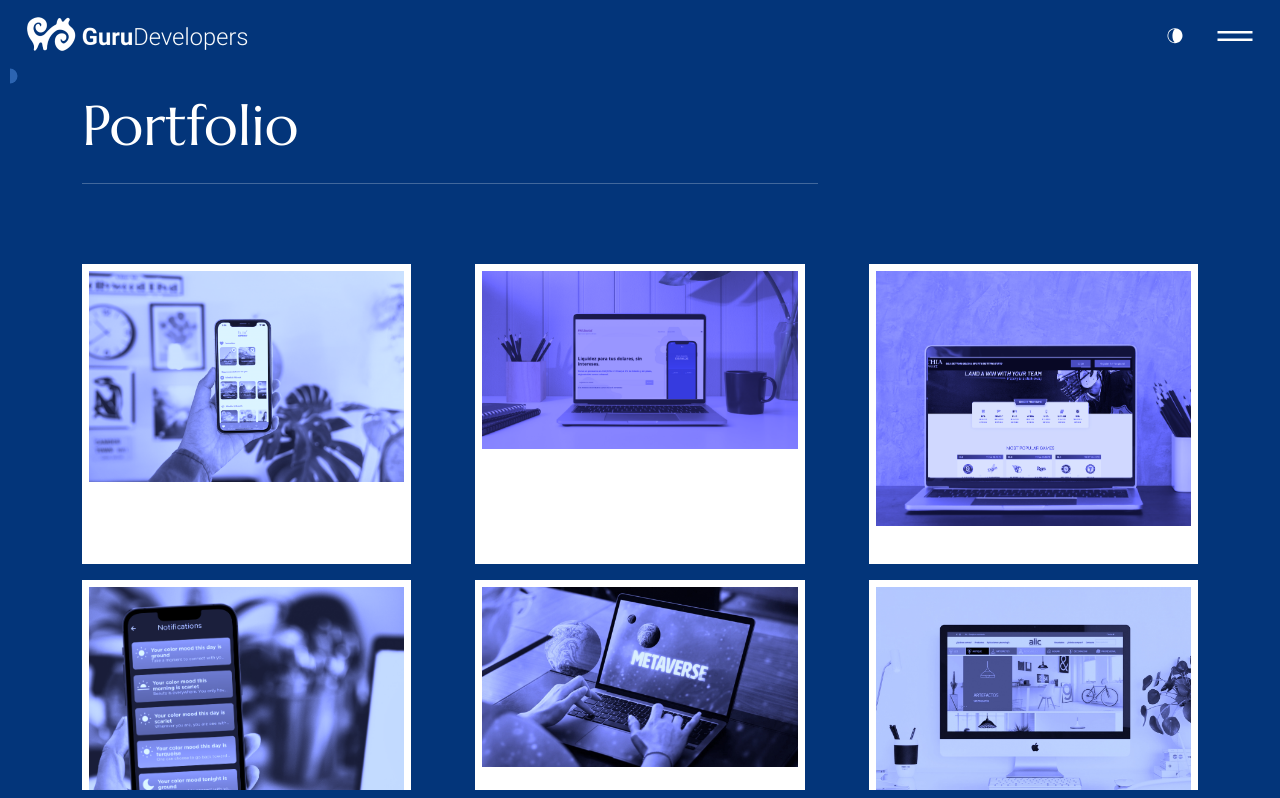
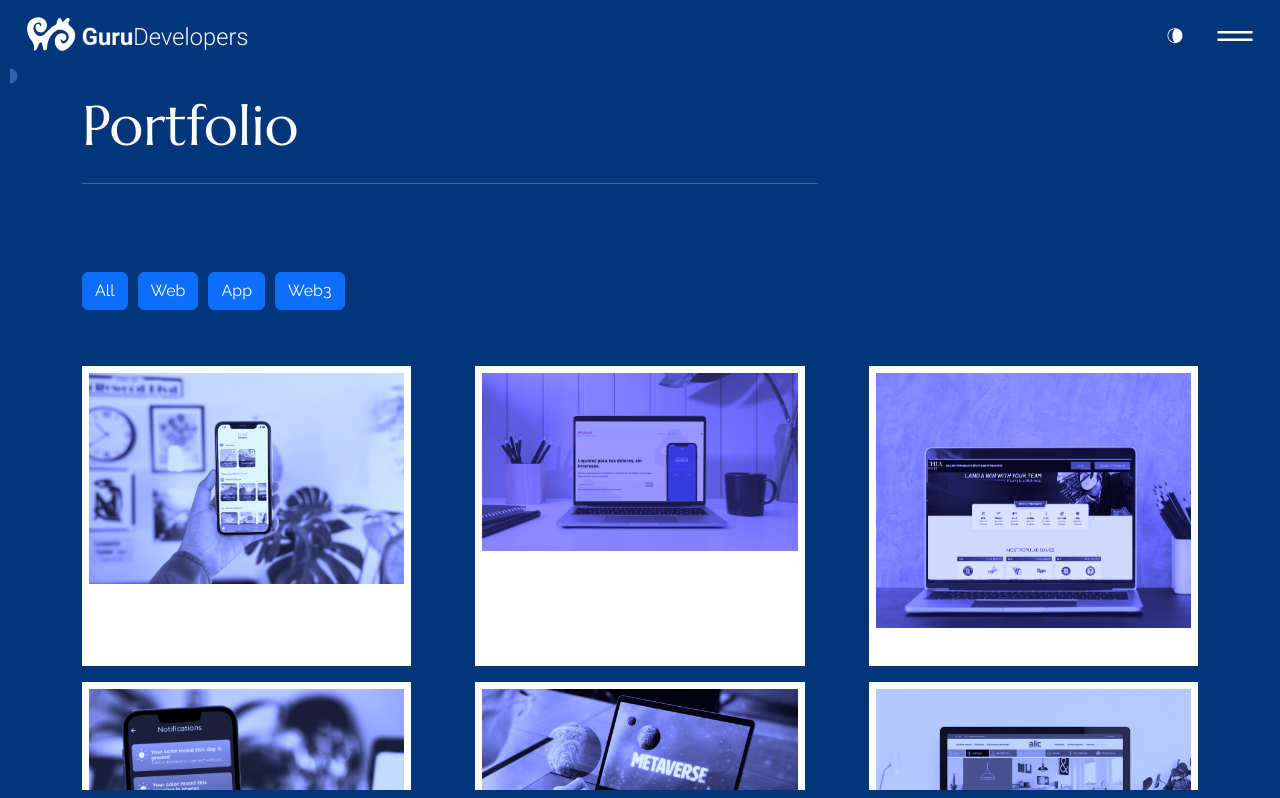
Before and after one commit to miradario/guruweb, a React (Create React App) app: page /portfolio in a window 1280 px wide. Shown: the top 798 px of the page. Built offline with nearby package versions, Linux system fonts and the light colour scheme.

Commit message:
filtered

```diff
--- a/src/content_option.js
+++ b/src/content_option.js
@@ -103,6 +103,7 @@ const services = [
 
 const dataportfolio = [
   {
+    type: "App",
     title: "Tlex Flow App",
     img: "/images/tlex-flow.png",
     weblink: "https://www.tlexflow.app/",
@@ -110,6 +111,7 @@ const dataportfolio = [
     link: "https://gurudevelopers.com.ar/wp-content/uploads/2019/10/WhatsApp-Video-2022-09-20-at-1.05.22-PM.mp4",
   },
   {
+    type: "App",
     title: "Brainbo",
     img: "/images/brainbo.png",
     desctiption: "Chromotherapy and meditation app.",
@@ -117,18 +119,21 @@ const dataportfolio = [
     weblink: "https://www.brainbo.co/",
   },
   {
+    type: "App",
     title: "Moevius",
     img: "/images/moevius.png",
     desctiption: "Music Game",
     link: "https://gurudevelopers.com.ar/wp-content/uploads/2023/02/Moevius.mp4",
   },
   {
+    type: "Web3",
     title: "Pai Social",
     desctiption: "Convert money to a len token. Website and App",
     img: "/images/pai.png",
     weblink: "https://pai.social/",
   },
   {
+    type: "Web3",
     title: "Metaverse",
     img: "/images/metaverse.jpeg",
     desctiption: "Decentraland SDK and Modeling",
@@ -136,18 +141,21 @@ const dataportfolio = [
     weblink: "https://play.decentraland.org/?position=5,-128",
   },
   {
+    type: "Web",
     title: "Eter Studio",
     img: "/images/eter.png",
     desctiption: "Virtual world company Website",
     weblink: "https://www.eter.studio/",
   },
   {
+    type: "Web",
     title: "Pithia",
     img: "/images/pithia.png",
     desctiption: "Odds and stats React Website",
     weblink: "https://www.pithiasports.com/",
   },
   {
+    type: "Web",
     title: "Alic",
     img: "/images/alic.jpeg",
     desctiption: "Ecommerce Website",
--- a/src/pages/portfolio/index.js
+++ b/src/pages/portfolio/index.js
@@ -15,6 +15,35 @@ export const Portfolio = () => {
     setLink(link);
   }
 
+  //add filter to portfolio items
+  const [filter, setFilter] = useState("all");
+  const filterItems = (filter) => {
+    setFilter(filter);
+  };
+
+  // filter portfolio items
+  const filteredItems = dataportfolio.filter((item) => {
+    if (filter === "all") {
+      return item;
+    } else if (item.type === filter) {
+      return item;
+    }
+  });
+
+  // add class when to button when filtered
+  const activeClass = (filter) => {
+    if (filter === "all") {
+      return "btn btn-primary";
+    } else if (filter === "Web") {
+      return "btn btn-primary";
+    } else if (filter === "App") {
+      return "btn btn-primary";
+    } else if (filter === "Web3") {
+      return "btn btn-primary";
+    }
+    console.log(filter);
+  };
+
   return (
     <HelmetProvider>
       <Container className="About-header">
@@ -30,6 +59,41 @@ export const Portfolio = () => {
             <hr className="t_border my-4 ml-0 text-left" />
           </Col>
         </Row>
+
+        <Row className="mb-5 mt-3 pt-md-3">
+          <Col lg="8">
+            <button
+              className="btn btn-primary "
+              style={{ marginRight: "10px" }}
+              onClick={() => filterItems("all")}
+            >
+              All
+            </button>
+            <button
+              className="btn btn-primary "
+              style={{ marginRight: "10px" }}
+              {...activeClass(filter)}
+              onClick={() => filterItems("Web")}
+            >
+              Web
+            </button>
+            <button
+              className="btn btn-primary "
+              style={{ marginRight: "10px" }}
+              onClick={() => filterItems("App")}
+            >
+              App
+            </button>
+            <button
+              className="btn btn-primary "
+              style={{ marginRight: "10px" }}
+              onClick={() => filterItems("Web3")}
+            >
+              Web3
+            </button>
+          </Col>
+        </Row>
+
         <ModalVideo
           className="modal-video-movie-wrap"
           url={link}
@@ -39,7 +103,7 @@ export const Portfolio = () => {
           dismissBtnMessage
         />
         <div className="mb-5 po_items_ho">
-          {dataportfolio.map((data, i) => {
+          {filteredItems.map((data, i) => {
             return (
               <div key={i} className="po_item">
                 <img src={data.img} alt="" />
```
